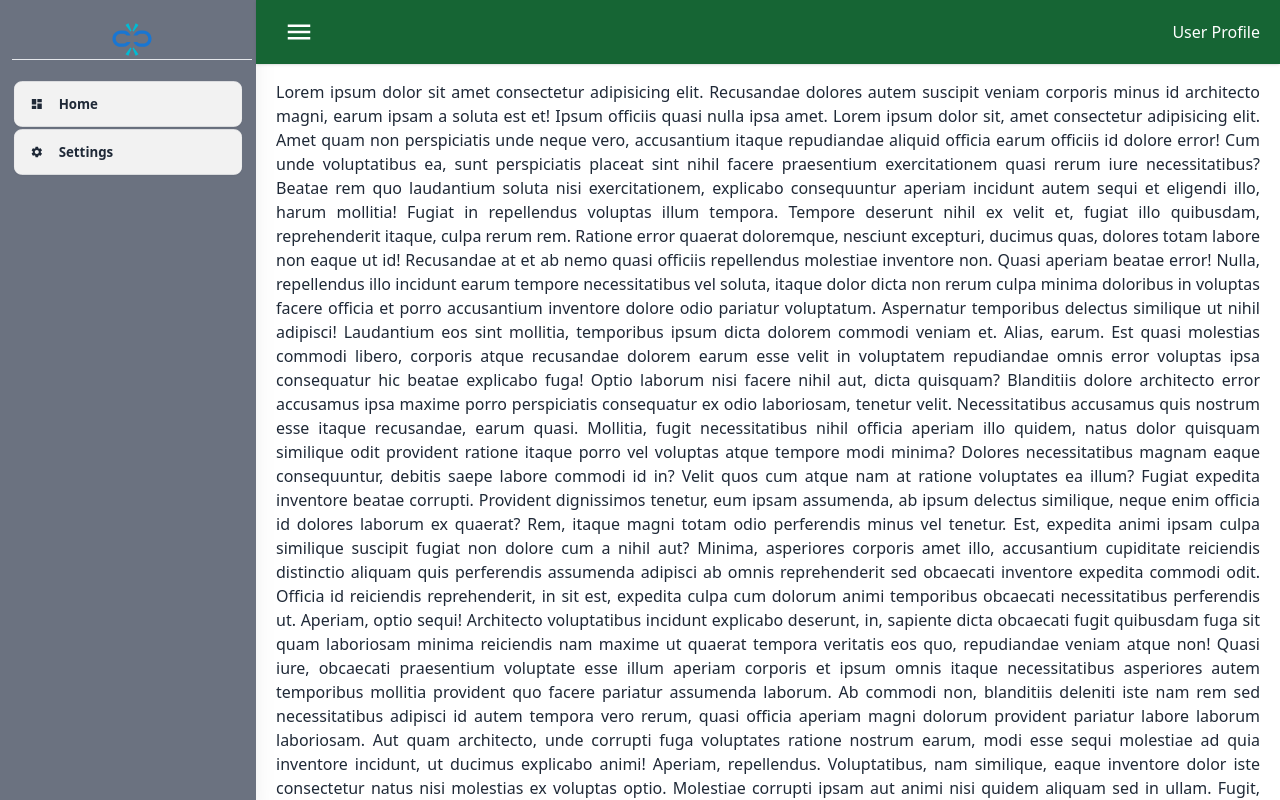
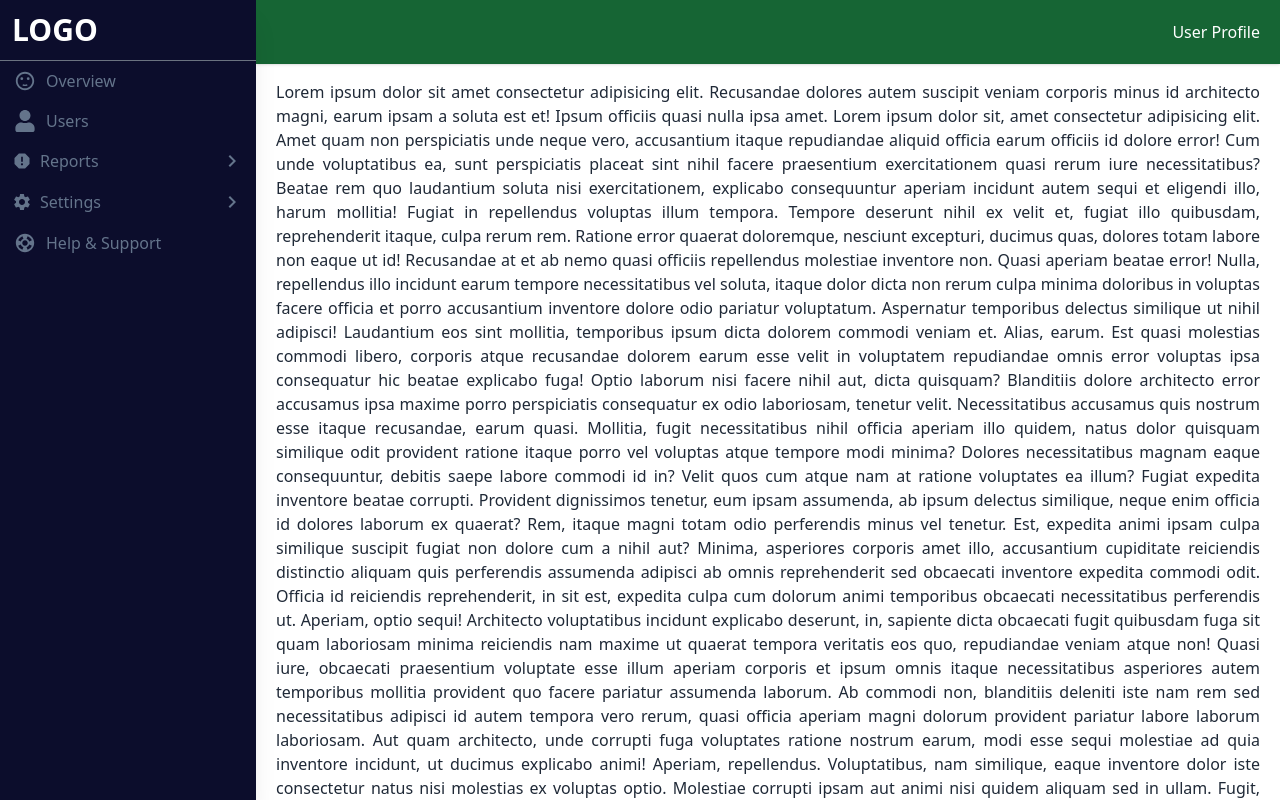
Before and after one commit to Sushil500530/Simple_Dashboard_Layout, a React (Vite) app: page / in a window 1280 px wide. Shown: the top 800 px of the page. Built offline with nearby package versions, Linux system fonts and the light colour scheme.

Commit message:
add simple dashboard layout

```diff
--- a/src/App.jsx
+++ b/src/App.jsx
@@ -1,9 +1,11 @@
 import DashbaordLayout from "./components/layouts/DashbaordLayout"
+import SimpleDashboardLayout from "./components/layouts/simple-layout"
 
 function App() {
   return (
     <>
-      <DashbaordLayout />
+      {/* <DashbaordLayout /> */}
+      <SimpleDashboardLayout />
     </>
   )
 }
--- a/src/components/layouts/simple-layout/index.jsx
+++ b/src/components/layouts/simple-layout/index.jsx
@@ -1,6 +1,9 @@
 import { useState } from "react";
 import { Outlet } from "react-router-dom";
 import { RiMenu3Line } from "react-icons/ri";
+import AccordionLink from "../../reuseable/accordion-link/index.jsx";
+import { dashboardData } from "../../../data/menu-items/index.js";
+import AccordionMenu from "../../reuseable/accordion-menu/index.jsx";
 
 
 export default function SimpleDashboardLayout() {
@@ -23,13 +26,13 @@ export default function SimpleDashboardLayout() {
                     ${isActive ? "w-64 transition-all duration-200 translate-x-0" : "w-64 transition-all duration-200 -translate-x-full lg:translate-x-0"}`}
                 >
                     {/* logo  */}
-                    <div className="common-flex flex-col gap-1 w-full border-b border-b-gray-500 py-3">
-                       <h1 className="text-3xl font-bold">LoGO</h1>
+                    <div className="common-flex flex-col gap-1 w-full border-b border-b-gray-500 p-3">
+                       <h1 className="text-3xl font-bold">LOGO</h1>
                     </div>
                     {/* all menu link are here map or called  */}
                     <div className="common-flex flex-col
                      gap-1">
-                        {dashboardData.map((item) => (
+                        {dashboardData?.length > 0 && dashboardData.map((item) => (
                             item?.subMenu ? (
                                 <AccordionMenu
                                     key={item?.id}
@@ -39,7 +42,7 @@ export default function SimpleDashboardLayout() {
                                     onToggle={() => handleToggle(item?.id)}
                                 >
                                     {item?.subMenu.map((subItem, index) => (
-                                        <AccordionMenuLink
+                                        <AccordionLink
                                             key={index}
                                             pathName={subItem?.href}
                                             linkTitle={subItem?.title}
@@ -48,7 +51,7 @@ export default function SimpleDashboardLayout() {
                                     ))}
                                 </AccordionMenu>
                             ) : (
-                                <AccordionMenuLink
+                                <AccordionLink
                                     pathName={item?.href}
                                     linkTitle={item?.title}
                                     icon={item?.icon}
@@ -77,8 +80,3 @@ export default function SimpleDashboardLayout() {
         </div>
   )
 }
-
-import { dashboardData } from "../../data/menu-items/index.jsx";
-import AccordionMenu from "../../components/link-accordion/index.jsx";
-import AccordionMenuLink from "../../components/menu-accordion/index.jsx";
-import Logo from "../../components/shared/logo/index.jsx";
--- /dev/null
+++ b/src/data/menu-items/index.js
@@ -0,0 +1,98 @@
+import { FaUser } from "react-icons/fa";
+import { MdReport, MdSentimentSatisfied, MdSettings, MdSupport } from "react-icons/md";
+
+
+
+// for home page navbar
+const menuData = [
+    { id: 1, title: "Home", href: "/" },
+    { id: 1, title: "About Us", href: "/about-us" },
+    { id: 2, title: "Community", href: "/community" },
+    { id: 3, title: "Blogs", href: "/blogs" },
+    {
+      id: 4,
+      title: "Services",
+      subMenu: [
+        { title: "Content 1", href: "/services/content1" },
+        { title: "Content 2", href: "/services/content2" },
+        { title: "Content 3", href: "/services/content3" },
+        { title: "Content 4", href: "/services/content4" },
+        { title: "Content 5", href: "/services/content5" },
+        { title: "Content 6", href: "/services/content6" },
+      ],
+    },
+    { id: 5, title: "Contact Us", href: "/contact-us" },
+  ];
+
+
+//   for dashboard  all navigation data
+
+const dashboardData = [
+    {
+      id: 1,
+      title: "Overview",
+      href: "/admin/overview",
+      icon: MdSentimentSatisfied
+    },
+    {
+      id: 2,
+      title: "Users",
+      href: "/admin/users",
+      icon: FaUser
+    },
+    {
+      id: 3,
+      title: "Reports",
+      href: "/admin/reports",
+      icon: MdReport,
+      subMenu: [
+        {
+          title: "Performance",
+          href: "/admin/reports/performance",
+        },
+        {
+          title: "Conversion",
+          href: "/admin/reports/conversion",
+        },
+        {
+          title: "Conversion Logs",
+          href: "/admin/reports/conversion-logs",
+        },
+        {
+          title: "Click Logs",
+          href: "/admin/reports/click-logs",
+        },
+      ],
+    },
+    {
+      id: 4,
+      title: "Settings",
+      href: "/admin/settings",
+      icon: MdSettings,
+      subMenu: [
+        {
+          title: "Profile Settings",
+          href: "/admin/settings/profile",
+        },
+        {
+          title: "Security",
+          href: "/admin/settings/security",
+        },
+        {
+          title: "Notifications",
+          href: "/admin/settings/notifications",
+        },
+      ],
+    },
+    {
+      id: 5,
+      title: "Help & Support",
+      href: "/admin/help",
+      icon: MdSupport
+    },
+  ];
+
+
+
+  // Export the all data
+  export { menuData,dashboardData };
```
